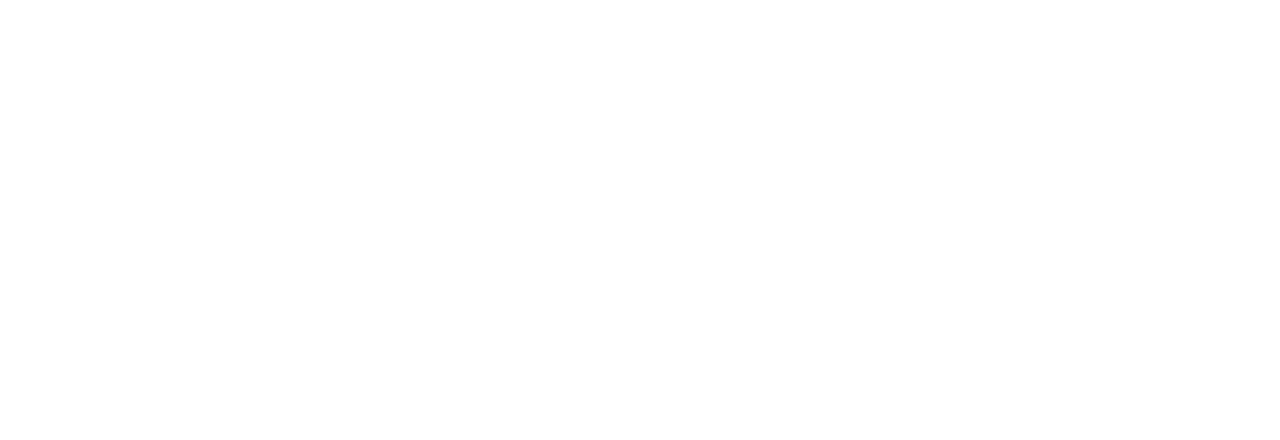
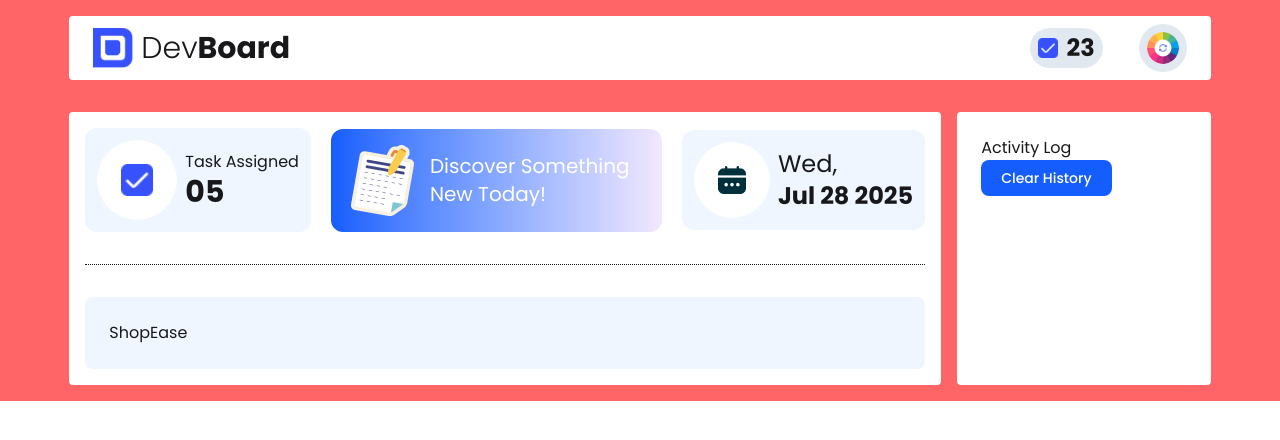
Before and after one commit to rakib0486/dev-board-project, a plain HTML site: page index.html in a window 1280 px wide. Drawn offline with nearby package versions, Linux system fonts and the light colour scheme.

Commit message:
added header section

```diff
--- a/index.html
+++ b/index.html
@@ -4,6 +4,99 @@
     <meta charset="UTF-8" />
     <meta name="viewport" content="width=device-width, initial-scale=1.0" />
     <title>Dev Board</title>
+    <!-- Font CDN -->
+    <link rel="preconnect" href="https://fonts.googleapis.com" />
+    <link rel="preconnect" href="https://fonts.gstatic.com" crossorigin />
+    <link
+      href="https://fonts.googleapis.com/css2?family=Poppins:ital,wght@0,100;0,200;0,300;0,400;0,500;0,600;0,700;0,800;0,900;1,100;1,200;1,300;1,400;1,500;1,600;1,700;1,800;1,900&display=swap"
+      rel="stylesheet"
+    />
+    <style>
+      .font-poppins {
+        font-family: "Poppins", sans-serif;
+      }
+    </style>
+    <!-- Daisy UI CDN -->
+    <link
+      href="https://cdn.jsdelivr.net/npm/daisyui@5"
+      rel="stylesheet"
+      type="text/css"
+    />
+    <script src="https://cdn.jsdelivr.net/npm/@tailwindcss/browser@4"></script>
   </head>
-  <body></body>
+  <body class="font-poppins bg-red-400">
+    <header class="w-11/12 mx-auto p-4">
+      <nav class="rounded p-2 px-6 flex justify-between items-center bg-white">
+        <div class="flex items-center gap-2">
+          <img class="size-10" src="./assets/logo.png" alt="logo" />
+          <h1 class="text-3xl font-light">
+            Dev<span class="text-3xl font-bold">Board</span>
+          </h1>
+        </div>
+        <div class="flex items-center gap-9">
+          <div
+            class="flex items-center gap-2 bg-slate-200 p-2 py-1 rounded-full"
+          >
+            <img class="size-5" src="./assets/checkbox.png" alt="checkbox" />
+            <span class="font-bold text-2xl">23</span>
+          </div>
+          <img
+            class="bg-slate-200 p-2 size-12 rounded-full"
+            src="./assets/theme-btn.png"
+            alt="theme-btn"
+          />
+        </div>
+      </nav>
+    </header>
+    <main class="w-11/12 mx-auto p-4 flex justify-between gap-4">
+      <section class="bg-white p-4 rounded w-5/6">
+        <div class="flex items-center gap-5 mb-8">
+          <div class="box flex items-center gap-2 p-3 bg-blue-50 rounded-xl">
+            <div class="rounded-full bg-white">
+              <img
+                class="p-6 size-20"
+                src="./assets/checkbox.png"
+                alt="checkbox"
+              />
+            </div>
+            <p>
+              Task Assigned <br />
+              <span class="font-bold text-3xl">05</span>
+            </p>
+          </div>
+          <div
+            class="box flex flex-grow items-center gap-2 p-3 bg-blue-50 rounded-xl bg-gradient-to-r from-blue-600 to-purple-100"
+          >
+            <img src="./assets/board.png" alt="board" />
+            <p class="text-white text-xl">
+              Discover Something <br />
+              New Today!
+            </p>
+          </div>
+          <div class="box flex items-center gap-2 p-3 bg-blue-50 rounded-xl">
+            <div class="bg-white rounded-full">
+              <img class="p-6" src="./assets/calender.png" alt="calender" />
+            </div>
+            <p class="text-2xl">
+              Wed, <br /><span class="font-bold">Jul 28 2025</span>
+            </p>
+          </div>
+        </div>
+        <hr class="border-dotted" />
+        <div class="mt-8">
+          <div class="card bg-blue-50 p-6">
+            <span class="">ShopEase</span>
+          </div>
+        </div>
+      </section>
+      <section class="bg-white p-6 rounded">
+        <span>Activity Log</span>
+        <button
+          class="text-white text-sm font-medium px-5 py-2 bg-blue-600 rounded-lg"
+        >
+          Clear History
+        </button>
+      </section>
+    </main>
+  </body>
 </html>
```
Also changed, not shown: tailwind.config.js (added).
